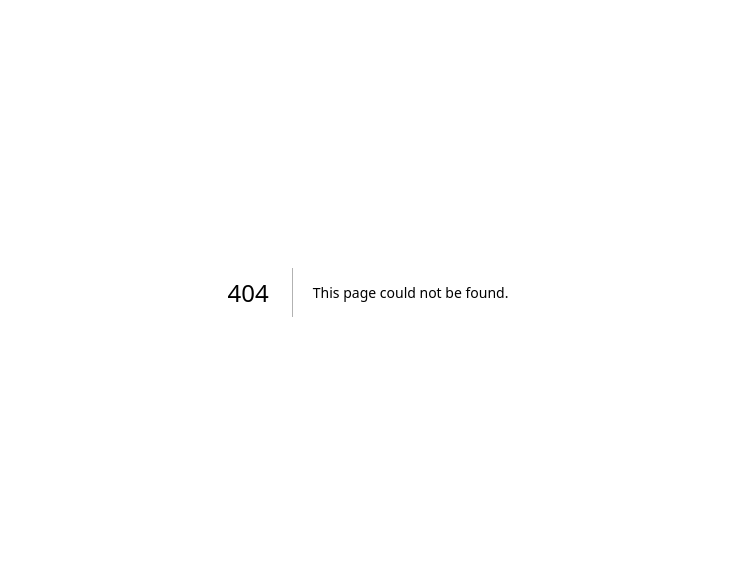
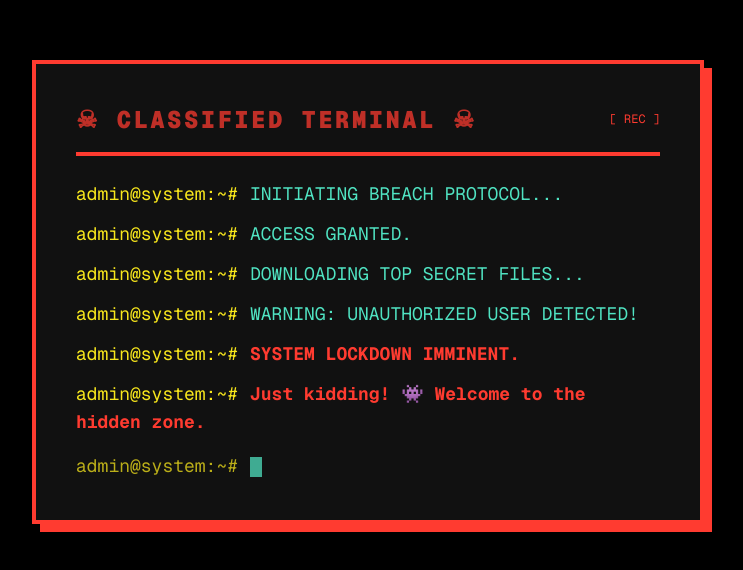
Before and after one commit to MakdumIbrohim/portfolio-v2, a Next.js app: page /secret in a window 1280 px wide. Before the commit this address had no page. Shown: the part 108-678 px from the top of the page, without its empty margins (272-1015 px from the left). Built offline with nearby package versions, Linux system fonts and the light colour scheme.

Commit message:
feat: add contact, home, and secret pages to the application

```diff
--- a/app/contact/page.tsx
+++ b/app/contact/page.tsx
@@ -17,9 +17,9 @@ export default function Contact() {
                 </nav>
                 <div className="flex gap-2 sm:gap-4 w-full lg:w-auto items-stretch justify-center lg:justify-end mt-2 lg:mt-0">
                     <ThemeToggle />
-                    <div className="border-[3px] border-black dark:border-white bg-[#ff3b30] text-white font-black px-4 sm:px-6 py-2 shadow-[2px_2px_0_0_#000] md:shadow-[4px_4px_0_0_#000] dark:shadow-[2px_2px_0_0_#fff] dark:md:shadow-[4px_4px_0_0_#fff] hover:translate-y-[2px] hover:shadow-[1px_1px_0_0_#000] dark:hover:shadow-[1px_1px_0_0_#fff] cursor-pointer transition-all flex justify-center items-center gap-2 text-xs sm:text-sm md:text-base uppercase tracking-wider flex-1 lg:flex-none whitespace-nowrap">
+                    <Link href="/secret" className="border-[3px] border-black dark:border-white bg-[#ff3b30] text-white font-black px-4 sm:px-6 py-2 shadow-[2px_2px_0_0_#000] md:shadow-[4px_4px_0_0_#000] dark:shadow-[2px_2px_0_0_#fff] dark:md:shadow-[4px_4px_0_0_#fff] hover:translate-y-[2px] hover:shadow-[1px_1px_0_0_#000] dark:hover:shadow-[1px_1px_0_0_#fff] cursor-pointer transition-all flex justify-center items-center gap-2 text-xs sm:text-sm md:text-base uppercase tracking-wider flex-1 lg:flex-none whitespace-nowrap block">
                         <span>☠</span> <span className="hidden sm:inline">DON'T CLICK ME</span><span className="sm:hidden">DON'T CLICK</span>
-                    </div>
+                    </Link>
                 </div>
             </header>
 
--- a/app/page.tsx
+++ b/app/page.tsx
@@ -24,9 +24,9 @@ export default function Home() {
         </nav>
         <div className="flex gap-2 sm:gap-4 w-full lg:w-auto items-stretch justify-center lg:justify-end mt-2 lg:mt-0">
           <ThemeToggle />
-          <div className="border-[3px] border-black dark:border-white bg-[#ff3b30] text-white font-black px-4 sm:px-6 py-2 shadow-[2px_2px_0_0_#000] md:shadow-[4px_4px_0_0_#000] dark:shadow-[2px_2px_0_0_#fff] dark:md:shadow-[4px_4px_0_0_#fff] hover:translate-y-[2px] hover:shadow-[1px_1px_0_0_#000] dark:hover:shadow-[1px_1px_0_0_#fff] cursor-pointer transition-all flex justify-center items-center gap-2 text-xs sm:text-sm md:text-base uppercase tracking-wider flex-1 lg:flex-none whitespace-nowrap">
+          <Link href="/secret" className="border-[3px] border-black dark:border-white bg-[#ff3b30] text-white font-black px-4 sm:px-6 py-2 shadow-[2px_2px_0_0_#000] md:shadow-[4px_4px_0_0_#000] dark:shadow-[2px_2px_0_0_#fff] dark:md:shadow-[4px_4px_0_0_#fff] hover:translate-y-[2px] hover:shadow-[1px_1px_0_0_#000] dark:hover:shadow-[1px_1px_0_0_#fff] cursor-pointer transition-all flex justify-center items-center gap-2 text-xs sm:text-sm md:text-base uppercase tracking-wider flex-1 lg:flex-none whitespace-nowrap block">
             <span>☠</span> <span className="hidden sm:inline">DON'T CLICK ME</span><span className="sm:hidden">DON'T CLICK</span>
-          </div>
+          </Link>
         </div>
       </header>
 
--- /dev/null
+++ b/app/secret/page.tsx
@@ -0,0 +1,78 @@
+"use client";
+
+import React, { useState, useEffect } from 'react';
+import Link from 'next/link';
+
+export default function SecretPage() {
+    const [logs, setLogs] = useState<string[]>([]);
+    const [showButton, setShowButton] = useState(false);
+
+    useEffect(() => {
+        const sequence = [
+            "INITIATING BREACH PROTOCOL...",
+            "BYPASSING FIREWALL [████████░░] 80%",
+            "ACCESS GRANTED.",
+            "DOWNLOADING TOP SECRET FILES...",
+            "WARNING: UNAUTHORIZED USER DETECTED!",
+            "SYSTEM LOCKDOWN IMMINENT.",
+            "Just kidding! 👾 Welcome to the hidden zone.",
+        ];
+
+        let currentIndex = 0;
+
+        const interval = setInterval(() => {
+            if (currentIndex < sequence.length) {
+                setLogs(prev => [...prev, sequence[currentIndex]]);
+                currentIndex++;
+            } else {
+                clearInterval(interval);
+                setTimeout(() => setShowButton(true), 1000);
+            }
+        }, 800);
+
+        return () => clearInterval(interval);
+    }, []);
+
+    return (
+        <div className="min-h-screen bg-black text-[#50e3c2] p-4 sm:p-8 font-mono flex flex-col items-center justify-center relative overflow-hidden selection:bg-[#ff3b30] selection:text-white">
+            {/* Scanline Effect Overlay (Neo-Brutalist Hacker vibe) */}
+            <div className="absolute inset-0 pointer-events-none opacity-20" style={{ backgroundImage: 'linear-gradient(transparent 50%, rgba(0, 0, 0, 0.8) 50%)', backgroundSize: '100% 4px' }}></div>
+            <div className="absolute inset-0 bg-[radial-gradient(circle_at_center,_transparent_0%,_#000_100%)] pointer-events-none opacity-80"></div>
+
+            <div className="w-full max-w-2xl bg-[#111] border-[4px] border-[#ff3b30] p-6 sm:p-10 shadow-[8px_8px_0_0_#ff3b30] relative z-10 flex flex-col">
+                <div className="border-b-[4px] border-[#ff3b30] pb-4 mb-6 flex justify-between items-center">
+                    <h1 className="text-xl sm:text-2xl font-black text-[#ff3b30] tracking-widest uppercase animate-pulse">
+                        ☠ CLASSIFIED TERMINAL ☠
+                    </h1>
+                    <div className="text-[#ff3b30] text-xs animate-bounce">[ REC ]</div>
+                </div>
+
+                <div className="space-y-3 min-h-[300px] flex flex-col">
+                    {logs.map((log, index) => (
+                        <div key={index} className="text-sm sm:text-lg">
+                            <span className="text-[#f8e71c] mr-3">admin@system:~#</span>
+                            <span className={index >= 4 && index <= 5 ? "text-[#ff3b30] font-bold" : (index === 6 ? "text-white font-bold" : "")}>{log}</span>
+                        </div>
+                    ))}
+                    {!showButton && (
+                        <div className="text-sm sm:text-lg animate-pulse mt-1">
+                            <span className="text-[#f8e71c] mr-3">admin@system:~#</span>
+                            <span className="w-3 h-5 bg-[#50e3c2] inline-block align-middle"></span>
+                        </div>
+                    )}
+
+                    {showButton && (
+                        <div className="mt-auto pt-10 flex flex-col items-center animate-fade-in-up">
+                            <p className="text-white mb-6 text-center text-sm sm:text-base max-w-md">
+                                You weren't supposed to click that. But since you're here, consider this your official induction into the dev club.
+                            </p>
+                            <Link href="/" className="border-[3px] border-[#50e3c2] bg-transparent hover:bg-[#50e3c2] text-[#50e3c2] hover:text-black font-black px-6 py-3 uppercase tracking-widest transition-all shadow-[4px_4px_0_0_#50e3c2] hover:translate-y-[2px] hover:shadow-[2px_2px_0_0_#50e3c2] active:translate-y-[4px] active:shadow-none">
+                                RETURN TO SAFETY
+                            </Link>
+                        </div>
+                    )}
+                </div>
+            </div>
+        </div>
+    );
+}
```
